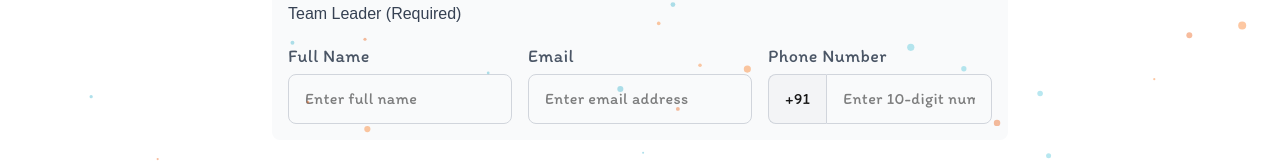
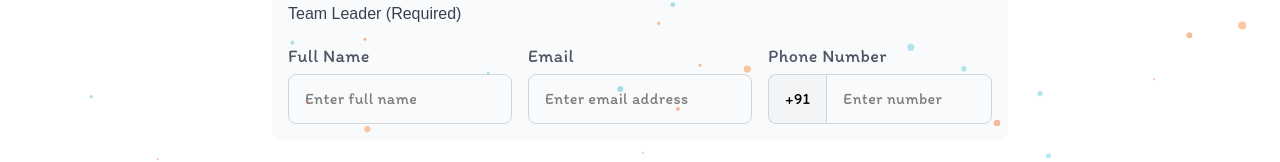
Before and after one commit to noiseless47/quizcorp, a Next.js app: page /register in a window 1280 px wide. Shown: the part 600-762 px from the top of the page. Built offline with nearby package versions, Linux system fonts and the light colour scheme; a web font is replaced by a local one.

Commit message:
Minor Tweaks

```diff
--- a/src/app/register/page.tsx
+++ b/src/app/register/page.tsx
@@ -480,7 +480,7 @@ export default function Register() {
                   <div>
                     <label htmlFor="member1.phone" className="block text-gray-600 mb-1 font-itim text-lg text-shadow">Phone Number</label>
                     <div className="flex">
-                      <div className="flex items-center px-4 py-3 bg-gray-100 border border-r-0 border-gray-300 rounded-l-lg font-itim">
+                      <div className="flex items-center px-4 py-3 bg-gray-100 border border-r-0 border-gray-300 rounded-l-lg font-itim text-black">
                         +91
                       </div>
                       <input
@@ -491,7 +491,7 @@ export default function Register() {
                         onChange={handleChange}
                         maxLength={10}
                         className={`w-full px-4 py-3 text-black text-base border ${errors.member1?.phone ? 'border-red-500' : 'border-gray-300'} rounded-r-lg focus:outline-none focus:ring-2 focus:ring-[#4c8693] font-itim`}
-                        placeholder="Enter 10-digit number"
+                        placeholder="Enter number"
                       />
                     </div>
                     {errors.member1?.phone && <p className="text-red-500 text-sm mt-1 font-itim">{errors.member1.phone}</p>}
@@ -542,7 +542,7 @@ export default function Register() {
                     <div>
                       <label htmlFor="member2.phone" className="block text-gray-600 mb-1 font-itim text-lg text-shadow">Phone Number</label>
                       <div className="flex">
-                        <div className="flex items-center px-4 py-3 bg-gray-100 border border-r-0 border-gray-300 rounded-l-lg font-itim">
+                        <div className="flex items-center px-4 py-3 bg-gray-100 border border-r-0 border-gray-300 rounded-l-lg font-itim text-black">
                           +91
                         </div>
                         <input
@@ -605,7 +605,7 @@ export default function Register() {
                     <div>
                       <label htmlFor="member3.phone" className="block text-gray-600 mb-1 font-itim text-lg text-shadow">Phone Number</label>
                       <div className="flex">
-                        <div className="flex items-center px-4 py-3 bg-gray-100 border border-r-0 border-gray-300 rounded-l-lg font-itim">
+                        <div className="flex items-center px-4 py-3 bg-gray-100 border border-r-0 border-gray-300 rounded-l-lg font-itim text-black">
                           +91
                         </div>
                         <input
```
